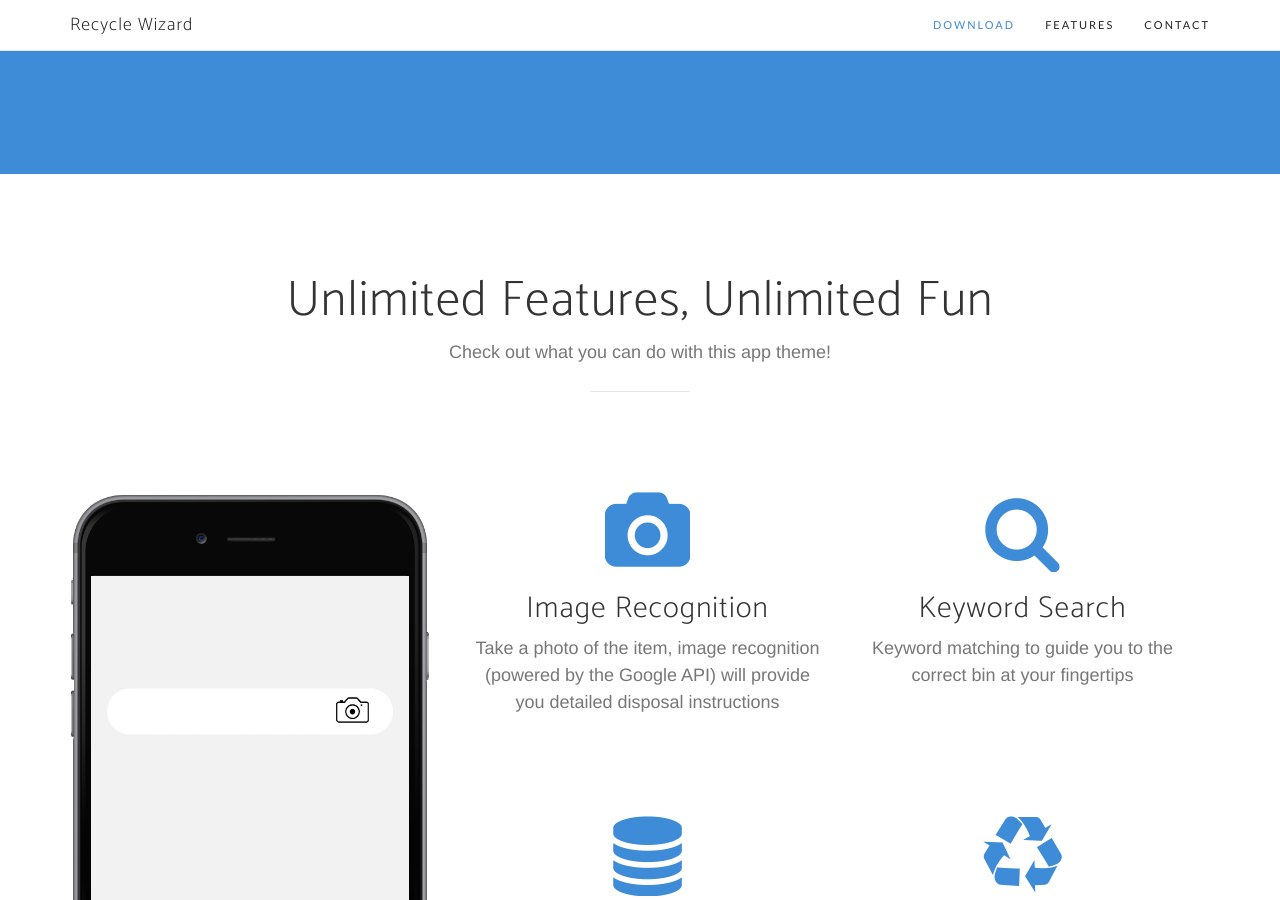
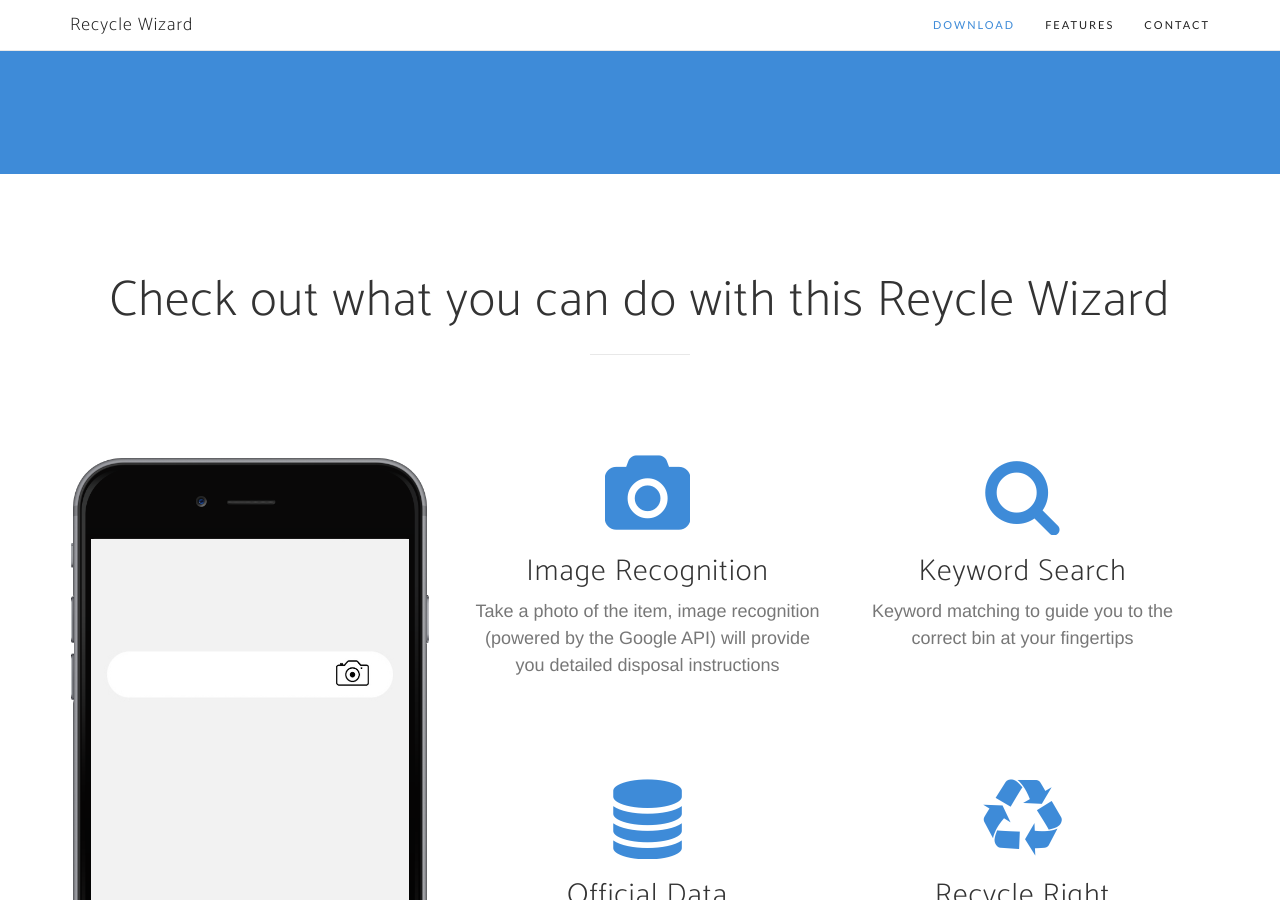
Before and after one commit to playgroundsf/playgroundsf.github.io, a Jekyll site: the page built from index.html, in a window 1280 px wide and 900 px high, scrolled down 1133 px. Built offline with Jekyll 4.4.1, drawn with Linux system fonts in a browser that asks for light colours; nearby versions of some CDN libraries; some web fonts are replaced; the list of posts is cut into pages by our own code.

Commit message:
content tweak

```diff
--- a/_includes/services.html
+++ b/_includes/services.html
@@ -4,8 +4,7 @@
             <div class="row">
                 <div class="col-lg-12 text-center">
                     <div class="section-heading">
-                        <h2>Unlimited Features, Unlimited Fun</h2>
-                        <p class="text-muted">Check out what you can do with this app theme!</p>
+                        <h2>Check out what you can do with this Reycle Wizard</h2>
                         <hr>
                     </div>
                 </div>
```
